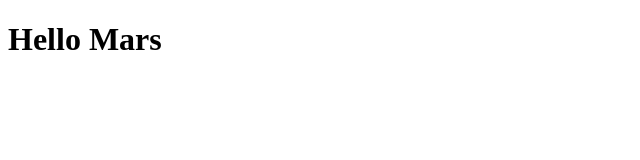
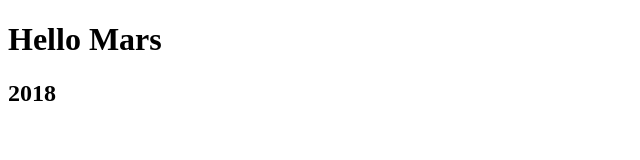
Before and after one commit to kike2911/HelloMars, a plain HTML site: page index.html in a window 1280 px wide. Shown: the full height of the page, 0-640 px from the left. Drawn offline with Linux system fonts and the light colour scheme.

Commit message:
agregar fecha
2018

```diff
--- a/index.html
+++ b/index.html
@@ -8,6 +8,7 @@
 
 	<body>
 		<h1>Hello Mars</h1>
+		<h2>2018</h2>
 	</body>
 
 </html>
```
